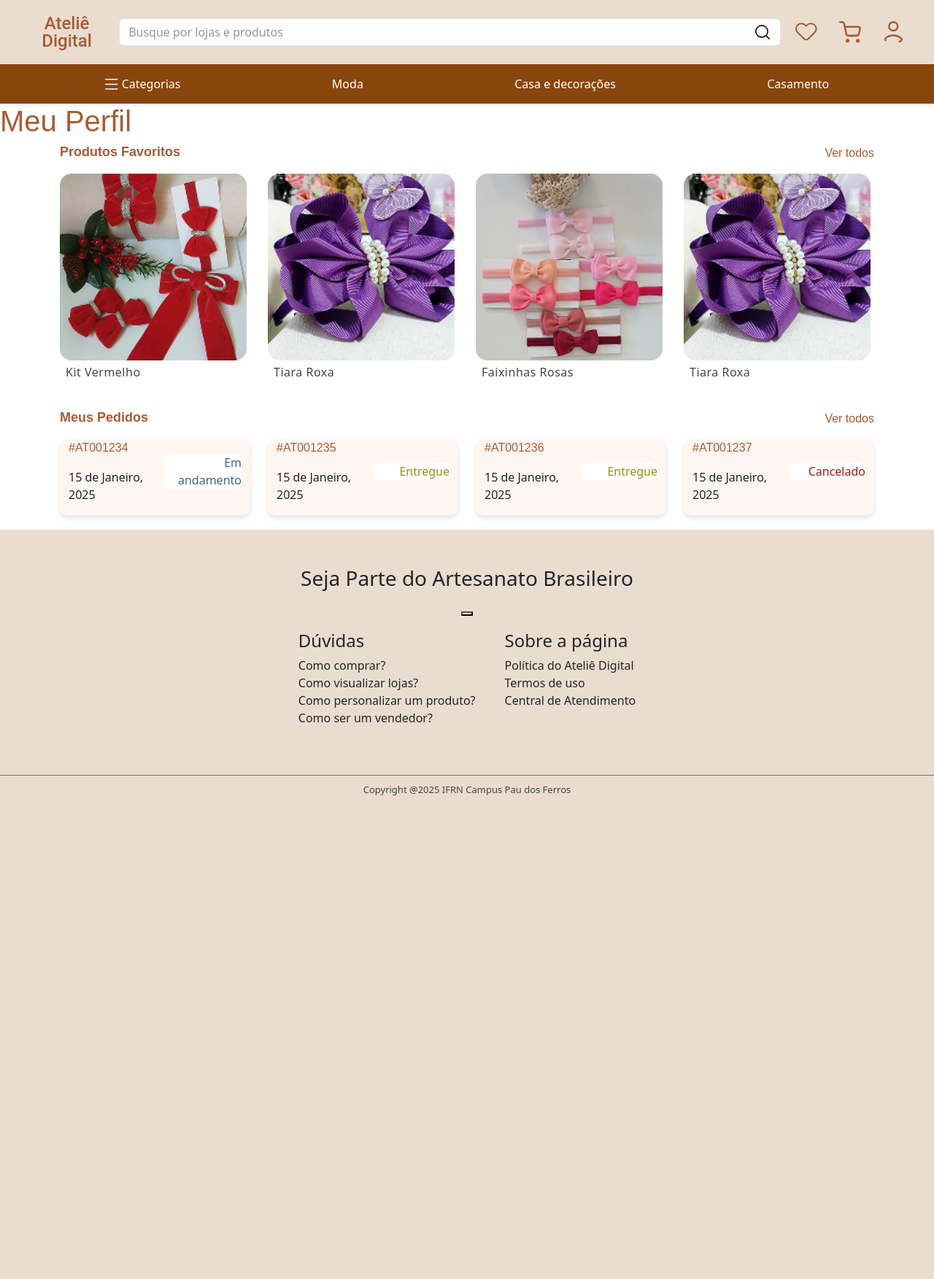
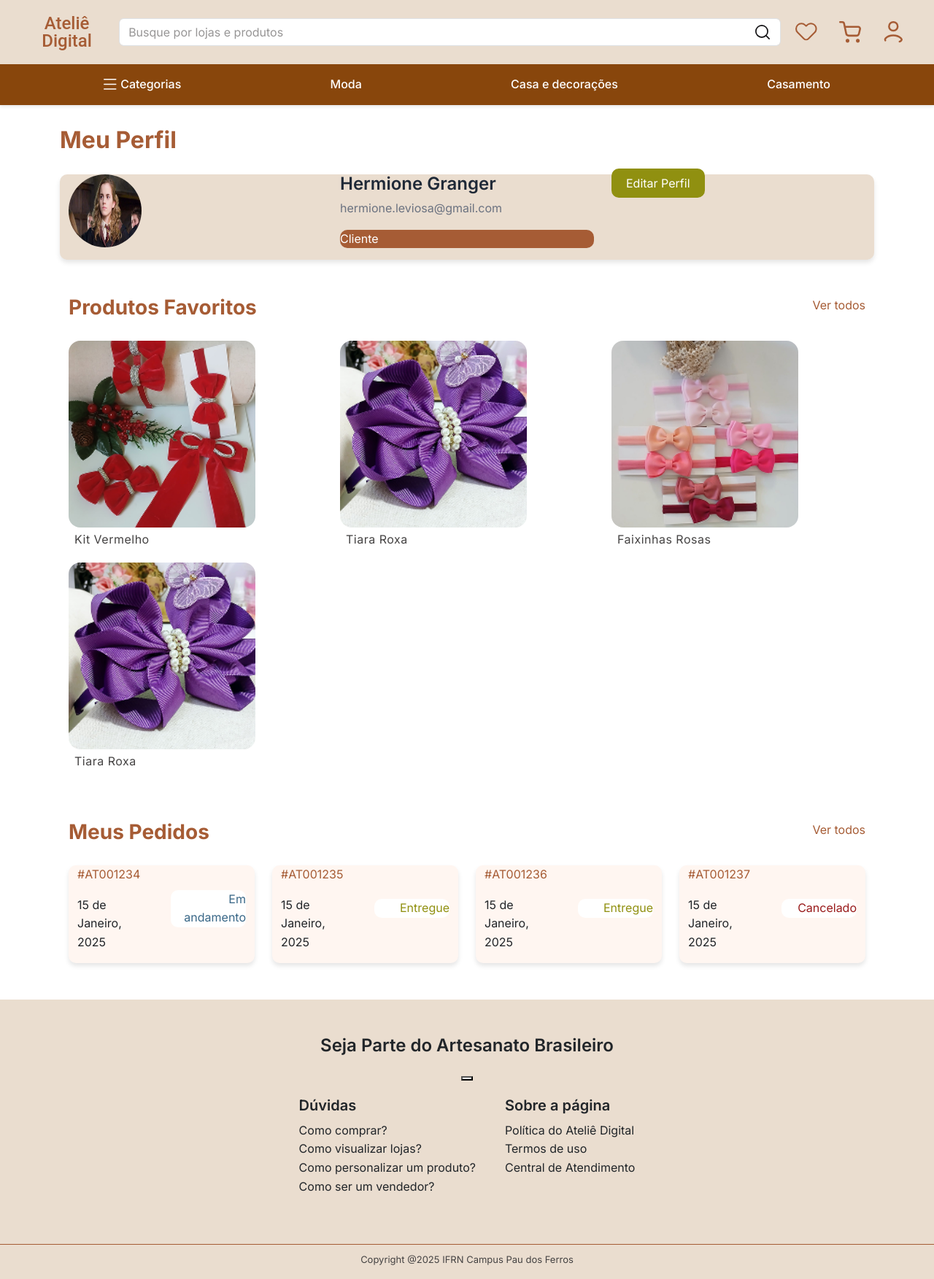
Before and after one commit to AroldoF/Atelie-Digital, a Django app: page /accounts/profile/ in a window 1280 px wide. Shown: the whole page at 73% size. Before the commit the page ends 1109 px from the top, so only its background shows below. Run offline with Django 5.2, Linux system fonts and the light colour scheme.

Commit message:
feat: adicionar card de perfil e root de fontes base

```diff
--- /dev/null
+++ b/apps/accounts/static/accounts/css/partials/card_profile.css
@@ -0,0 +1,37 @@
+.card_profile{
+    background-color: var(--color-surface);
+    border-radius: 10px;
+    box-shadow: 0 4px 6px rgba(0, 0, 0, 0.1);
+}
+
+.profile_img{
+    width: 100px;
+    height: 100px;
+    border-radius: 50%;
+    overflow: hidden;
+}
+
+p{
+    font-family: inter;
+}
+
+#name{
+    color: #1f2937;
+}
+
+#email{
+    color: #6b7280;
+}
+
+#tag_user{
+    background-color: var(--color-primary);
+    color: var(--color-background);
+    border-radius: 10px;
+}
+
+#btn_profile{
+    background-color: var(--color-green);
+    color: var(--color-background);
+    border-radius: 10px;
+    padding: 10px 20px;
+}
--- a/apps/accounts/static/accounts/css/partials/profile.css
+++ /dev/null
@@ -1,15 +0,0 @@
-/* ----- PROFILE ----- */
-
-h1, h2, .color{
-    color: var(--color-primary);
-    font-family: Arial, Helvetica, sans-serif; /* Define a fonte principal e uma alternativa */
-}
-
-h2{
-    font-size: 18px;
-    font-weight: bold;
-}
-
-.margin{
-    margin-bottom: 20px;
-}
--- /dev/null
+++ b/apps/accounts/static/accounts/css/shared/profile.css
@@ -0,0 +1,16 @@
+/* ----- PROFILE ----- */
+
+h1, h2, .color{
+    color: var(--color-primary);
+}
+
+.margin{
+    margin: 30px 0 50px 0;
+}
+#title{
+    margin: 30px 0 30px 0;
+}
+
+.title_section{
+    margin-bottom: 30px;
+}
--- /dev/null
+++ b/apps/accounts/templates/accounts/partials/card_profile.html
@@ -0,0 +1,21 @@
+{% load static %}
+
+{% block style %}
+  <link rel="stylesheet" href="{% static 'accounts/css/partials/card_profile.css' %}">
+{% endblock style %}
+
+<div class="container card_profile margin">
+  <div class="row">
+    <div class="col">
+      <img src="{% static url %}" class="profile_img" alt="{{ description }}">
+    </div>
+    <div class="col">
+      <h3 id="name">{{ name }}</h3>
+      <p id="email">{{ email }}</p>
+      <p id="tag_user">{{ tag_user }}</p> <!--Customer/Artisian-->
+    </div>
+    <div class="col">
+      <a href="{#{% url %}#}" id="btn_profile">Editar Perfil</a>
+    </div>
+  </div>
+</div>
--- a/apps/accounts/templates/accounts/profile.html
+++ b/apps/accounts/templates/accounts/profile.html
@@ -2,13 +2,15 @@
 {% load static %}
 
 {% block style %}
-  <link rel="stylesheet" href="{% static 'accounts/css/partials/profile.css' %}">
+  <link rel="stylesheet" href="{% static 'accounts/css/shared/profile.css' %}">
 {% endblock style %}
 
 {% block main %}
-<h1>Meu Perfil</h1>
+<div class="container">
+    <h1 id="title">Meu Perfil</h1>
 
-<!--Card de usuário (foto, e-mail e nome)-->
+    <!--Card de usuário-->
+    {% include 'accounts/partials/card_profile.html' with url='accounts/media/hermione.png' description='imagem do usuário' name='Hermione Granger' email='hermione.leviosa@gmail.com' tag_user='Cliente'%}
 
     <!--Card de endereço
         if != endereço -> pop up de adicionar endereço/adicionar campos de endereço no formulario
@@ -39,6 +41,7 @@
         </div>
         {% include 'accounts/partials/my_orders.html' %}
     </div>
+</div>
 
 
 {% endblock main %}
--- a/static/css/shared/base.css
+++ b/static/css/shared/base.css
@@ -1,5 +1,5 @@
 :root {
-  /* ====== CORES BASE DA SUA IDENTIDADE ====== */
+ /* ====== CORES BASE ====== */
   --color-primary: #A65C35;
   --color-primary-dark: #A64735;
   --color-accent: #396787;
@@ -17,6 +17,117 @@
   --color-text: #000000;
 
   --color-hover: #8B4513;
+
+  /* ====== FONTES BASE ====== */
+
+  --font-family-base: "Inter", -apple-system, BlinkMacSystemFont, "Segoe UI", Roboto, Oxygen, Ubuntu, Cantarell, "Open Sans", "Helvetica Neue", sans-serif;
+  --font-family-heading: var(--font-family-base);
+  --font-family-mono: "Roboto Mono", monospace;
+
+
+  --font-weight-light: 300;
+  --font-weight-regular: 400;
+  --font-weight-medium: 500;
+  --font-weight-semibold: 600;
+  --font-weight-bold: 700;
+
+
+  --font-size-xxs: 10px;
+  --font-size-xs: 12px;
+  --font-size-sm: 14px;
+  --font-size-md: 16px;
+  --font-size-lg: 18px;
+  --font-size-xl: 20px;
+  --font-size-2xl: 24px;
+  --font-size-3xl: 28px;
+  --font-size-4xl: 32px;
+  --font-size-5xl: 40px;
+
+
+  --line-height-tight: 1.1;
+  --line-height-normal: 1.4;
+  --line-height-relaxed: 1.6;
+}
+
+
+body {
+  font-family: var(--font-family-base);
+  font-size: var(--font-size-md);
+  font-weight: var(--font-weight-regular);
+  line-height: var(--line-height-relaxed);
+}
+
+
+h1 {
+  font-size: var(--font-size-4xl);
+  font-weight: var(--font-weight-bold);
+  line-height: var(--line-height-tight);
+}
+
+
+h2 {
+  font-size: var(--font-size-3xl);
+  font-weight: var(--font-weight-bold);
+  line-height: var(--line-height-tight);
+}
+
+
+h3 {
+  font-size: var(--font-size-2xl);
+  font-weight: var(--font-weight-semibold);
+  line-height: var(--line-height-tight);
+}
+
+
+h4 {
+  font-size: var(--font-size-xl);
+  font-weight: var(--font-weight-semibold);
+  line-height: var(--line-height-normal);
+}
+
+
+h5 {
+  font-size: var(--font-size-lg);
+}
+
+h6 {
+  font-size: var(--font-size-md);
+  font-weight: var(--font-weight-medium);
+  line-height: var(--line-height-normal);
+}
+
+/*-------  Tipografia dos produtos  ---------*/
+.product-title {
+  font-size: var(--font-size-lg);
+  font-weight: var(--font-weight-semibold);
+}
+
+.product-price {
+  font-size: var(--font-size-2xl);
+  font-weight: var(--font-weight-bold);
+}
+
+.product-price-old {
+  font-size: var(--font-size-sm);
+  font-weight: var(--font-weight-regular);
+  text-decoration: line-through;
+  opacity: 0.6;
+}
+
+.product-description {
+  font-size: var(--font-size-sm);
+  line-height: var(--line-height-relaxed);
+}
+
+.button {
+  font-size: var(--font-size-sm);
+  font-weight: var(--font-weight-semibold);
+  line-height: var(--line-height-tight);
+}
+
+.input-label {
+  font-size: var(--font-size-xs);
+  font-weight: var(--font-weight-medium);
 }
 
 /* Botão primário — cor de destaque (verde institucional) */
--- a/templates/shared/base.html
+++ b/templates/shared/base.html
@@ -7,6 +7,7 @@
     <meta name="viewport" content="width=device-width, initial-scale=1.0">
     <link href="https://cdn.jsdelivr.net/npm/bootstrap@5.3.8/dist/css/bootstrap.min.css" rel="stylesheet"
     integrity="sha384-sRIl4kxILFvY47J16cr9ZwB07vP4J8+LH7qKQnuqkuIAvNWLzeN8tE5YBujZqJLB" crossorigin="anonymous">
+    <link href="https://fonts.googleapis.com/css2?family=Inter:wght@300;400;500;600;700&display=swap" rel="stylesheet">
     <link rel="stylesheet" href="{% static 'css/shared/base.css' %}">
     <title>Ateliê Digital | {% block title %}{% endblock %}</title>
     {% block style %}{% endblock style %}
```
Also changed, not shown: apps/accounts/static/accounts/media/hermione.png (added). Lines whose indentation alone changed are shown as unchanged.
